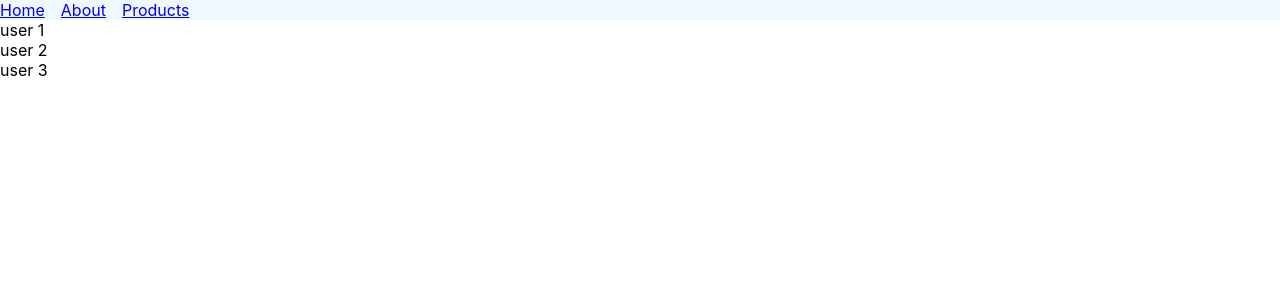
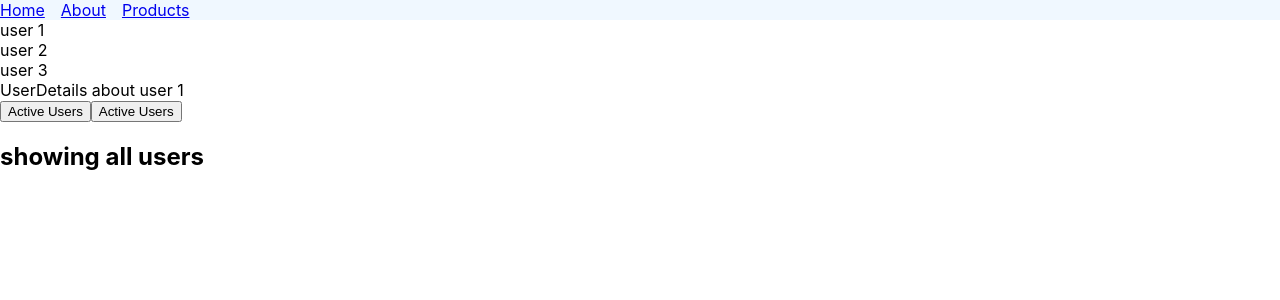
Before and after one commit to arthurkyambadde/react-Router, a React (Create React App) app in the folder react-router-app/: page /users/users/1 in a window 1280 px wide. Shown: the top 300 px of the page. Built offline with nearby package versions, Linux system fonts and the light colour scheme.

Commit message:
feat: add search params concept

```diff
--- a/react-router-app/src/components/UserDetails.js
+++ b/react-router-app/src/components/UserDetails.js
@@ -1,5 +1,9 @@
 import React from "react";
+import { useParams } from "react-router-dom";
 
 export const UserDetails = () => {
-  return <div>UserDetails </div>;
+  const params = useParams();
+  const userId = params.userId;
+
+  return <div>UserDetails about user {userId} </div>;
 };
--- a/react-router-app/src/components/Users.js
+++ b/react-router-app/src/components/Users.js
@@ -1,11 +1,37 @@
 import React from "react";
+import { Outlet, useSearchParams } from "react-router-dom";
 
 export const Users = () => {
+  const [searchParams, setSearchParams] = useSearchParams();
+  const showActiveUsers = searchParams.get("filter") === "active";
+
   return (
     <div>
       <div>user 1</div>
       <div>user 2</div>
       <div>user 3</div>
+      <Outlet />
+      <div>
+        <button
+          onClick={() => {
+            setSearchParams({ filter: "active" });
+          }}
+        >
+          Active Users
+        </button>
+        <button
+          onClick={() => {
+            setSearchParams({});
+          }}
+        >
+          Active Users
+        </button>
+      </div>
+      {showActiveUsers ? (
+        <h2>showing active users</h2>
+      ) : (
+        <h2>showing all users</h2>
+      )}
     </div>
   );
 };
```
